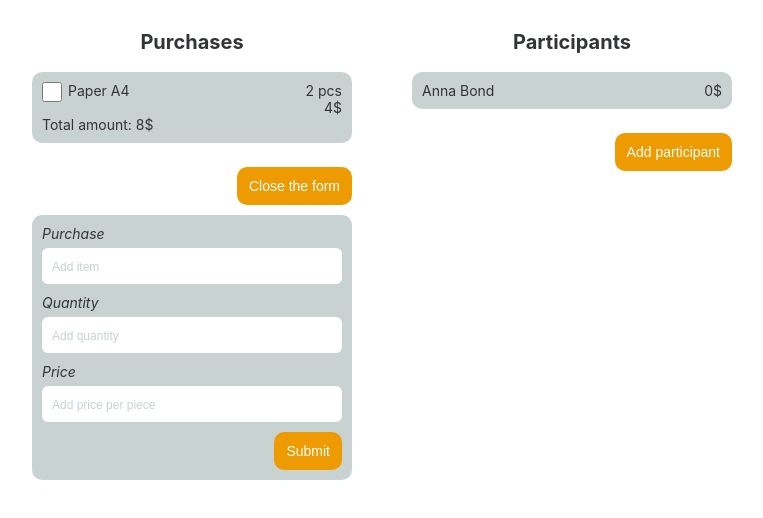
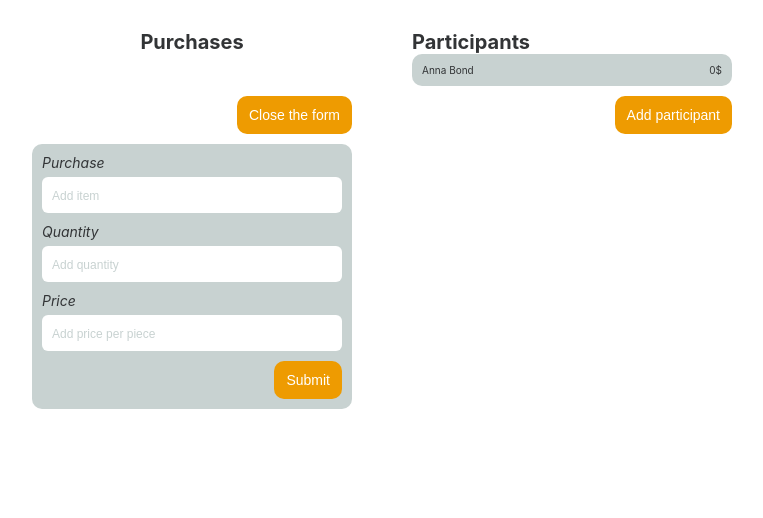
Before and after one commit to hannakulikowska/share-cost, a React (Create React App) app: page / in a window 1280 px wide. Both pictures are taken after a click on the button "Add purchase". Shown: the top 518 px of the page, without its empty margins (258-1021 px from the left). Built offline with nearby package versions, Linux system fonts and the light colour scheme.

Commit message:
feat: add PurchaseForm with functionality to add items to the purchases list

```diff
--- a/src/components/AddPurchaseForm.js
+++ /dev/null
@@ -1,47 +0,0 @@
-export default function AddPurchaseForm() {
-  return (
-    <div className="add-purchase-form">
-      <form className="form">
-        <label
-          htmlFor="name"
-          className="label"
-        >
-          Purchase
-        </label>
-        <input
-          type="text"
-          id="name"
-          placeholder="Add item"
-        />
-        <label
-          htmlFor="pcs"
-          className="label"
-        >
-          Quantity
-        </label>
-        <input
-          type="text"
-          id="pcs"
-          placeholder="Add quantity"
-        />
-        <label
-          htmlFor="price"
-          className="label"
-        >
-          Price
-        </label>
-        <input
-          type="text"
-          id="price"
-          placeholder="Add price per piece"
-        />
-        <button
-          type="submit"
-          className="button"
-        >
-          Submit
-        </button>
-      </form>
-    </div>
-  );
-}
--- a/src/components/App.js
+++ b/src/components/App.js
@@ -1,26 +1,35 @@
 import Participants from "./Participants";
 import Purchases from "./Purchases";
-import AddPurchaseForm from "./AddPurchaseForm";
+import PurchaseForm from "./PurchaseForm";
 import { useState } from "react";
 
 export default function App() {
   const [openAddPurchaseForm, setOpenAddPurchaseForm] = useState(false);
 
+  const [purchaseItems, setPurchaseItems] = useState([]);
+
   function handleOpenAddPurchaseForm() {
     setOpenAddPurchaseForm((open) => !open);
+  }
+
+  function handleAddPurchase(item) {
+    setPurchaseItems((purchaseItems) => [...purchaseItems, item]);
+    handleOpenAddPurchaseForm();
   }
 
   return (
     <div className="app">
       <div className="column">
-        <Purchases />
+        <Purchases purchaseItems={purchaseItems} />
         <button
           className="button"
           onClick={handleOpenAddPurchaseForm}
         >
           {openAddPurchaseForm ? "Close the form" : "Add purchase"}
         </button>
-        {openAddPurchaseForm && <AddPurchaseForm />}
+        {openAddPurchaseForm && (
+          <PurchaseForm onAddPurchaseItem={handleAddPurchase} />
+        )}
       </div>
       <div className="column">
         <Participants />
--- /dev/null
+++ b/src/components/PurchaseForm.js
@@ -0,0 +1,77 @@
+import { useState } from "react";
+
+export default function PurchaseForm({ onAddPurchaseItem }) {
+  const [name, setName] = useState("");
+  const [quantity, setQuantity] = useState("");
+  const [price, setPrice] = useState("");
+
+  function handleSubmit(e) {
+    e.preventDefault();
+
+    if (!name || !quantity || !price) return;
+
+    const newPurchaseItem = {
+      name,
+      quantity: Number(quantity),
+      price: Number(price),
+      id: Date.now(),
+    };
+
+    console.log(newPurchaseItem);
+
+    onAddPurchaseItem(newPurchaseItem);
+    setName("");
+    setQuantity("");
+    setPrice("");
+  }
+
+  return (
+    <div>
+      <form
+        className="form"
+        onSubmit={handleSubmit}
+      >
+        <label
+          htmlFor="name"
+          className="label"
+        >
+          Purchase
+        </label>
+        <input
+          type="text"
+          id="name"
+          placeholder="Add item"
+          value={name}
+          onChange={(e) => setName(e.target.value)}
+        />
+        <label
+          htmlFor="pcs"
+          className="label"
+        >
+          Quantity
+        </label>
+        <input
+          type="text"
+          id="pcs"
+          placeholder="Add quantity"
+          value={quantity}
+          onChange={(e) => setQuantity(e.target.value)}
+        />
+        <label
+          htmlFor="price"
+          className="label"
+        >
+          Price
+        </label>
+        <input
+          type="text"
+          id="price"
+          placeholder="Add price per piece"
+          value={price}
+          onChange={(e) => setPrice(e.target.value)}
+        />
+        <button className="button">Submit</button>
+      </form>
+    </div>
+  );
+}
--- a/src/components/PurchaseItem.js
+++ b/src/components/PurchaseItem.js
@@ -1,4 +1,4 @@
-export default function PurchaseItem() {
+export default function PurchaseItem({ item }) {
   return (
     <li className="item purchase-item">
       <div className="purchase-info">
@@ -6,13 +6,16 @@ export default function PurchaseItem() {
           type="checkbox"
           className="purchase-name"
         />
-        Paper A4
+        {item.name}
+
         <div className="data">
-          <p className="quantity">2 pcs</p>
-          <p className="price">4$</p>
+          <p className="quantity">{item.quantity} pcs</p>
+          <p className="price">{item.price}$</p>
         </div>
       </div>
-      <p className="purchase-amount">Total amount: 8$</p>
+      <p className="purchase-amount">
+        Total amount: {item.quantity * item.price}$
+      </p>
     </li>
   );
 }
--- a/src/components/Purchases.js
+++ b/src/components/Purchases.js
@@ -1,11 +1,16 @@
 import PurchaseItem from "./PurchaseItem";
 
-export default function Purchases() {
+export default function Purchases({ purchaseItems }) {
   return (
-    <div className="form purchases-form">
-      <h1>Purchases</h1>
-      <ul className="purchases-list">
-        <PurchaseItem />
+    <div className="purchases">
+      <h2>Purchases</h2>
+      <ul>
+        {purchaseItems.map((item) => (
+          <PurchaseItem
+            item={item}
+            key={item.id}
+          />
+        ))}
       </ul>
     </div>
   );
--- a/src/index.css
+++ b/src/index.css
@@ -70,19 +70,19 @@ form {
   padding: 1em;
 }
 
-.form {
+.form, .purchases, .participants {
   display: flex;
   flex-direction: column;
 }
 
-.form h1 {
+.purchases h2, .participants h2 {
   font-size: 2em;
   text-align: center;
   color: var(--color-black);
   margin-bottom: 1.8rem;
 }
 
-.form ul {
+.purchases ul, .participants ul {
   list-style: none;
   display: flex;
   flex-direction: column;
@@ -130,7 +130,7 @@ input[type="text"]::placeholder {
 
 /* Left column */
 
-.column{
+.column {
   display: flex;
   flex-direction: column;
   gap: 1rem;
@@ -138,11 +138,6 @@ input[type="text"]::placeholder {
 }
 
 /* Purchases Form */
-
-.purchases {
-  border: none;
-  border-radius: 6px;
-}
 
 .purchase-item {
   flex-direction: column;
```
